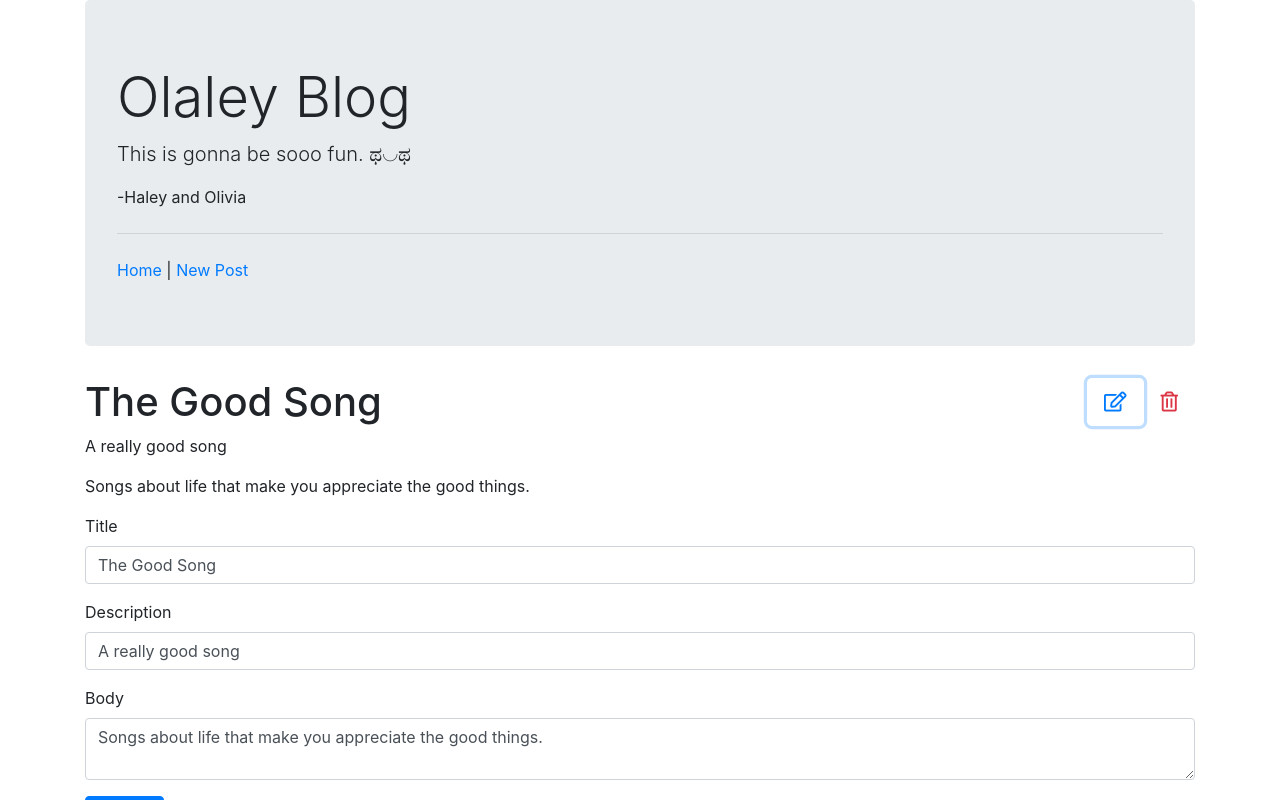
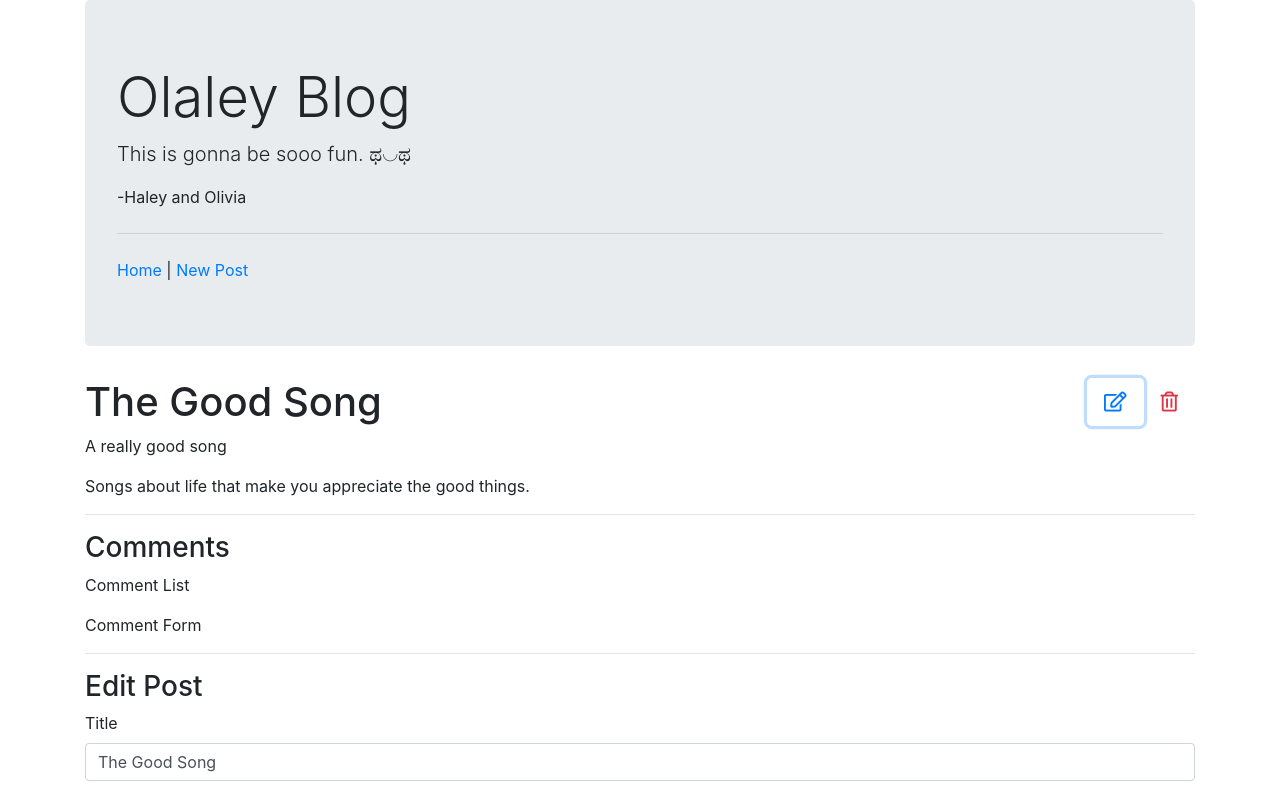
Before and after one commit to oliviah0/redux-microblog, a React (Create React App) app: page /1 in a window 1280 px wide. Both pictures are taken after a click on the button 1115 px from the left and 402 px from the top of the page. Shown: the top 800 px of the page. Built offline with nearby package versions, Linux system fonts and the light colour scheme.

Commit message:
Add comment section and formatting

```diff
--- a/src/components/Post.js
+++ b/src/components/Post.js
@@ -15,19 +15,22 @@ class Post extends Component {
     this.setState({ showEdit: !this.state.showEdit })
   }
 
-
-
   render() {
     let editForm;
 
     if (this.state.showEdit) {
       editForm = (
+      <div>
+        <hr/>
+        <h3>Edit Post</h3>
         <PostFormContainer
           title={this.props.post.title}
           id={this.props.post.id}
           body={this.props.post.body}
           description={this.props.post.description}
           isEditingPost={true} />
+      </div>
+
       )
     }
     return (
@@ -36,12 +39,16 @@ class Post extends Component {
         <div id="header">
           <h1>{this.props.post.title}</h1>
           <div className="">
-            <button onClick={this.showForm} className="btn btn-default btn-lg"><i class="far fa-edit text-primary"></i></button>
-            <button className="btn btn-default btn-lg"><i class="far fa-trash-alt text-danger"></i></button>
+            <button onClick={this.showForm} className="btn btn-default btn-lg"><i className="far fa-edit text-primary"></i></button>
+            <button className="btn btn-default btn-lg"><i className="far fa-trash-alt text-danger"></i></button>
           </div>
         </div>
         <p>{this.props.post.description}</p>
         <p>{this.props.post.body}</p>
+        <hr/>
+        <h3>Comments</h3>
+        <p>Comment List</p>
+        <p>Comment Form</p>
 
         {editForm}
       </div>
--- a/src/components/PostForm.js
+++ b/src/components/PostForm.js
@@ -1,4 +1,5 @@
 import React, { Component } from "react";
+import { Redirect } from "react-router-dom";
 // import "./PostForm.css";
 
 class PostForm extends Component {
@@ -25,13 +26,22 @@ class PostForm extends Component {
     console.log("WE SUBMITTED FORM", this.props)
 
     // check if we came from editing post page
-    this.props.isEditingPost ? this.props.editPost( this.state ) : this.props.addPost( this.state );
-    this.props.history.push("/");
-    // untoggle form, if editing and stay on post page
+    if (this.props.isEditingPost) {
+      // untoggle form, if editing and stay on post page
+      this.props.editPost(this.state)
+      window.location.reload();
+    // <Redirect to = {`/${this.props.id}`} />
+    // this.props.history.push(`/${this.props.id}`);
+
+  } else {
+  this.props.addPost(this.state);
+  this.props.history.push("/");
+}
   }
 
-  render() {
-    return (
+render() {
+  console.log("PROPS", this.props)
+  return (
     <form onSubmit={this.handleSubmit}>
       <div className="form-group">
         <label htmlFor="title">Title</label>
@@ -67,8 +77,8 @@ class PostForm extends Component {
       </div>
       <button type="submit" className="btn btn-primary">Submit</button>
     </form>
-    );
-  }
+  );
+}
 }
 
 export default PostForm;
```
